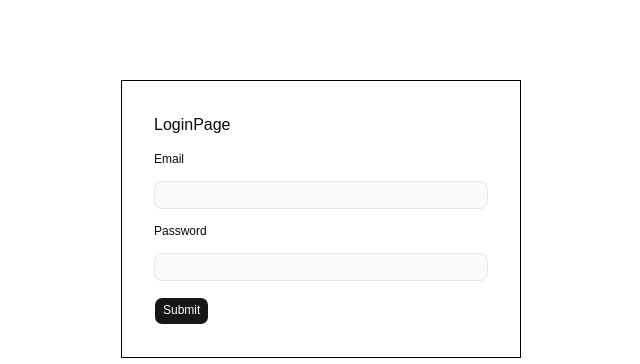
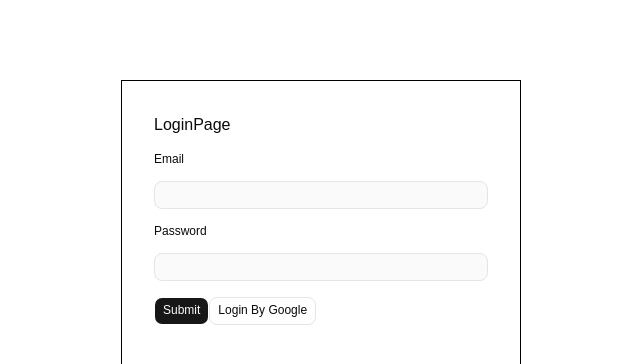
Before and after one commit to kmldn555/blog-app-web, a React (Vite) app: page /login2 in a window 1280 px wide. Shown: the top 364 px of the page, without its empty margins (319-959 px from the left). Built offline with nearby package versions, Linux system fonts and the light colour scheme; no server answers.

Commit message:
feat: add login (#9)

```diff
--- a/package.json
+++ b/package.json
@@ -15,6 +15,7 @@
     "@hookform/resolvers": "^5.9.1",
     "@hugeicons/core-free-icons": "^4.3.0",
     "@hugeicons/react": "^1.1.10",
+    "@react-oauth/google": "^0.13.5",
     "@tailwindcss/vite": "^4.3.3",
     "@tanstack/react-query": "^5.104.1",
     "axios": "^1.20.0",
--- /dev/null
+++ b/src/components/ButtonLoginGoogle.tsx
@@ -0,0 +1,42 @@
+import { toast } from "sonner";
+import { Button } from "./ui/button";
+import { axiosInstance } from "@/lib/axios";
+import { useGoogleLogin } from "@react-oauth/google";
+import { useNavigate } from "react-router";
+import { useAuth } from "@/stores/useAuth";
+
+function ButtonLoginGoogle() {
+  const { login } = useAuth();
+  const navigate = useNavigate();
+
+  const handleLoginGoogle = useGoogleLogin({
+    onSuccess: async ({ access_token }) => {
+      try {
+        const response = await axiosInstance.post("/auth/google", {
+          accessToken: access_token,
+        });
+
+        login({
+          id: response.data.user.id,
+          name: response.data.user.nama,
+          email: response.data.user.email,
+          role: response.data.user.role,
+          profilePic: response.data.user.profilePic,
+          accessToken: response.data.accessToken,
+        });
+
+        navigate("/");
+      } catch (error) {
+        toast.error("Login with Google Failed!");
+      }
+    },
+  });
+
+  return (
+    <Button type="button" variant="outline" onClick={() => handleLoginGoogle()}>
+      Login By Google
+    </Button>
+  );
+}
+
+export default ButtonLoginGoogle;
--- a/src/main.tsx
+++ b/src/main.tsx
@@ -1,3 +1,4 @@
+import { GoogleOAuthProvider } from '@react-oauth/google';
 import { StrictMode } from "react";
 import { createRoot } from "react-dom/client";
 import { RouterProvider } from "react-router/dom";
@@ -11,9 +12,11 @@ const queryClient = new QueryClient();
 
 createRoot(document.getElementById("root")!).render(
   <StrictMode>
-    <QueryClientProvider client={queryClient}>
-      <RouterProvider router={router} />
-      <Toaster richColors position="top-center"/>
-    </QueryClientProvider>
+    <GoogleOAuthProvider clientId={import.meta.env.VITE_GOOGLE_CLIENT_ID}>
+      <QueryClientProvider client={queryClient}>
+        <RouterProvider router={router} />
+        <Toaster richColors position="top-center" />
+      </QueryClientProvider>
+    </GoogleOAuthProvider>
   </StrictMode>,
 );
--- a/src/pages/LoginPageDaniel.tsx
+++ b/src/pages/LoginPageDaniel.tsx
@@ -1,3 +1,4 @@
+import ButtonLoginGoogle from "@/components/ButtonLoginGoogle";
 import { Button } from "@/components/ui/button";
 import { Input } from "@/components/ui/input";
 import { Label } from "@/components/ui/label";
@@ -41,6 +42,8 @@ function LoginPageDaniel() {
         <Button type="submit" disabled={isPending}>
           {isPending ? "Loading" : "Submit"}
         </Button>
+
+        <ButtonLoginGoogle />
       </div>
     </form>
   );
```
Also changed, not shown: 1 other file (tests, documents, lock files or other folders).
